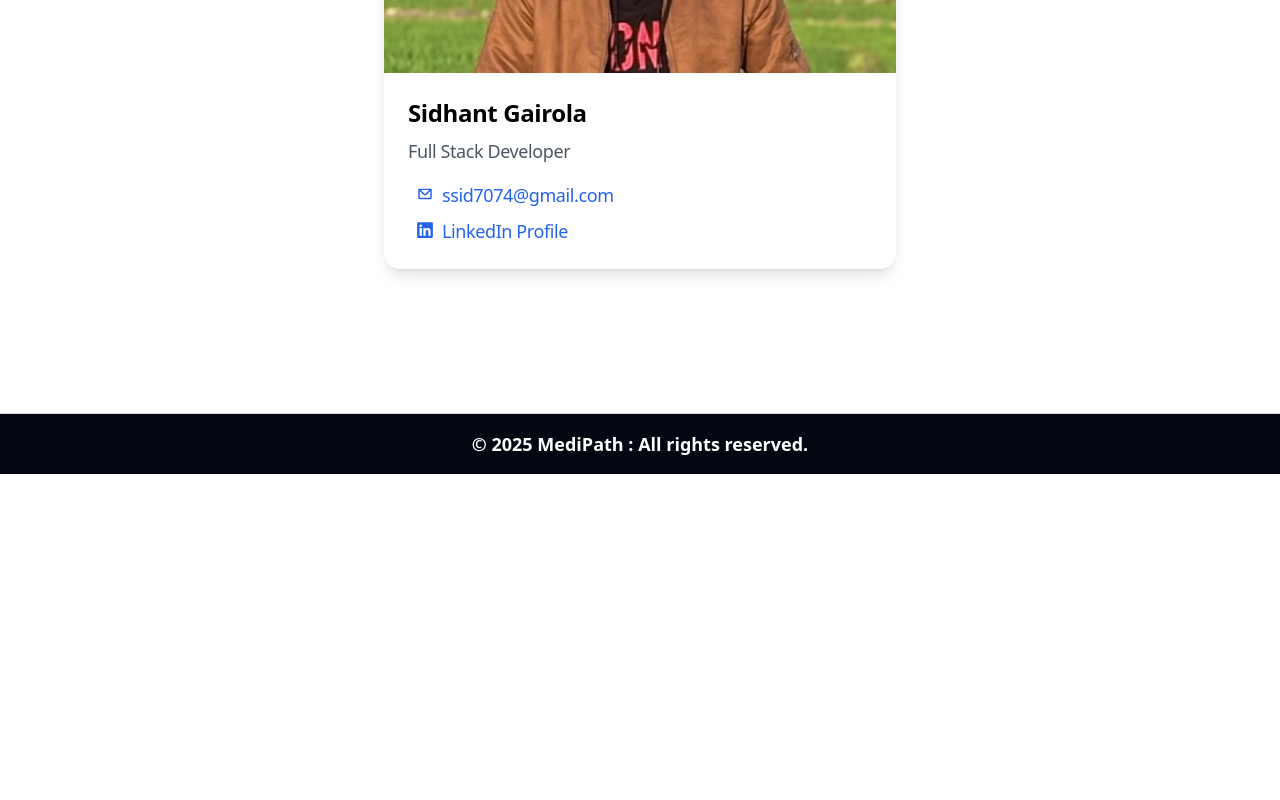
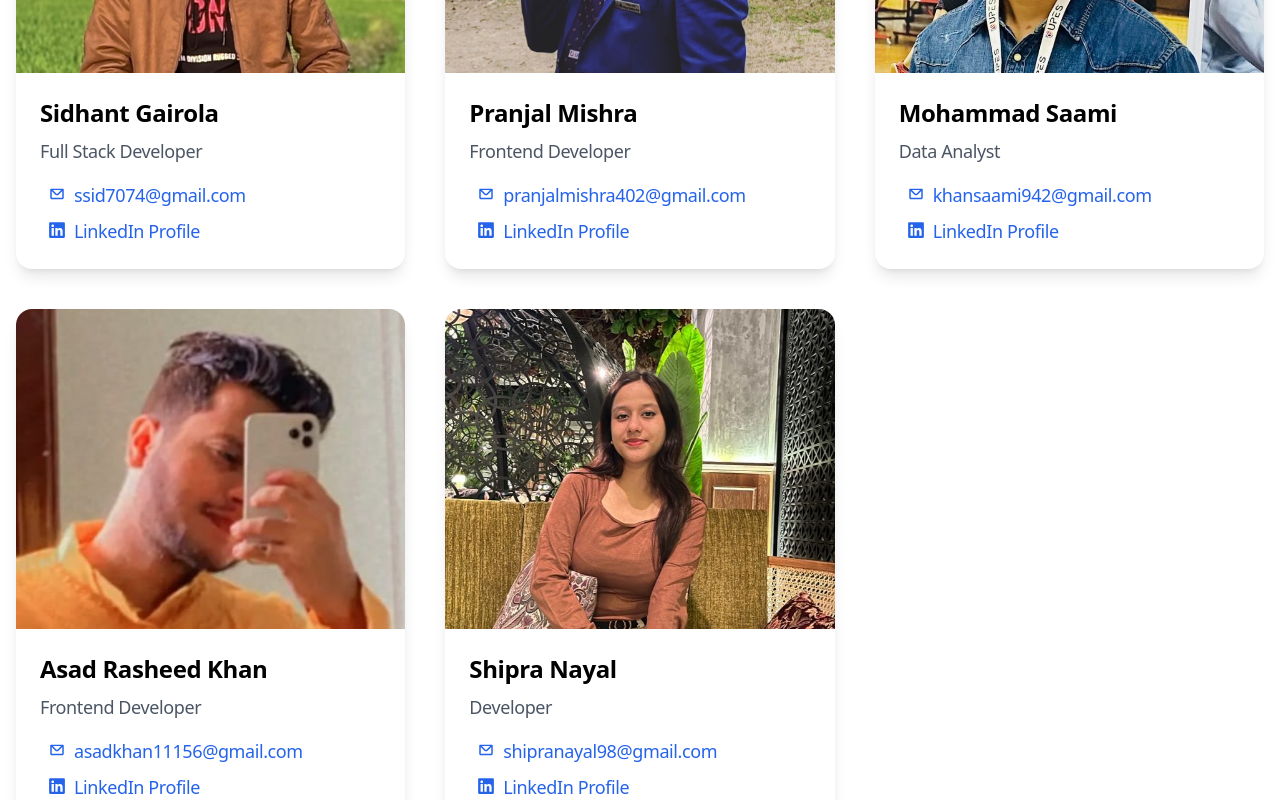
Before and after one commit to sidhant-gairola/medipath, a React (Vite) app: page /team in a window 1280 px wide. Shown: the part 440-1240 px from the top of the page. Before the commit the page ends 914 px from the top, so only its background shows below. Built offline with nearby package versions, Linux system fonts and the light colour scheme.

Commit message:
added teammates

```diff
--- a/src/components/Team.jsx
+++ b/src/components/Team.jsx
@@ -16,34 +16,34 @@ function Team({darkMode}) {
       linkedin: "https://linkedin.com/in/sidhant-gairola",
       image: sidhantImage
     },
-    // {
-    //   name: "Pranjal Mishra",
-    //   role: "Frontend Developer",
-    //   email: "pranjalmishra402@gmail.com",
-    //   linkedin: "https://www.linkedin.com/in/pranjal-mishra-06b1501a4/",
-    //   image: pranjalImage
-    // },
-    // {
-    //   name: "Mohammad Saami",
-    //   role: "Data Analyst",
-    //   email: "khansaami942@gmail.com",
-    //   linkedin: "https://www.linkedin.com/in/muhammad-saami-b19980267/",
-    //   image: saamiImage
-    // },
-    // {
-    //   name: "Asad Rasheed Khan",
-    //   role: "Frontend Developer",
-    //   email: "asadkhan11156@gmail.com",
-    //   linkedin: "https://linkedin.com/in/asad-rasheed-khan",
-    //   image: asadImage
-    // },
-    // {
-    //   name: "Shipra Nayal",
-    //   role: "Developer",
-    //   email: "shipranayal98@gmail.com",
-    //   linkedin: "https://www.linkedin.com/in/shipra-nayal-708b6b327/",
-    //   image: shipraImage
-    // }
+    {
+      name: "Pranjal Mishra",
+      role: "Frontend Developer",
+      email: "pranjalmishra402@gmail.com",
+      linkedin: "https://www.linkedin.com/in/pranjal-mishra-06b1501a4/",
+      image: pranjalImage
+    },
+    {
+      name: "Mohammad Saami",
+      role: "Data Analyst",
+      email: "khansaami942@gmail.com",
+      linkedin: "https://www.linkedin.com/in/muhammad-saami-b19980267/",
+      image: saamiImage
+    },
+    {
+      name: "Asad Rasheed Khan",
+      role: "Frontend Developer",
+      email: "asadkhan11156@gmail.com",
+      linkedin: "https://linkedin.com/in/asad-rasheed-khan",
+      image: asadImage
+    },
+    {
+      name: "Shipra Nayal",
+      role: "Developer",
+      email: "shipranayal98@gmail.com",
+      linkedin: "https://www.linkedin.com/in/shipra-nayal-708b6b327/",
+      image: shipraImage
+    }
   ];
 
   return (
@@ -53,8 +53,8 @@ function Team({darkMode}) {
           {/* Meet Our Team */}
           About Us
         </div>
-        <div className="max-w-lg mx-auto">
-          {/* <div className="grid grid-cols-1 md:grid-cols-2 lg:grid-cols-3 gap-10 "> */}
+        {/* <div className="max-w-lg mx-auto"> */}
+          <div className="grid grid-cols-1 md:grid-cols-2 lg:grid-cols-3 gap-10 ">
           {teamMembers.map((member, index) => (
             <motion.div
             key={index}
```
